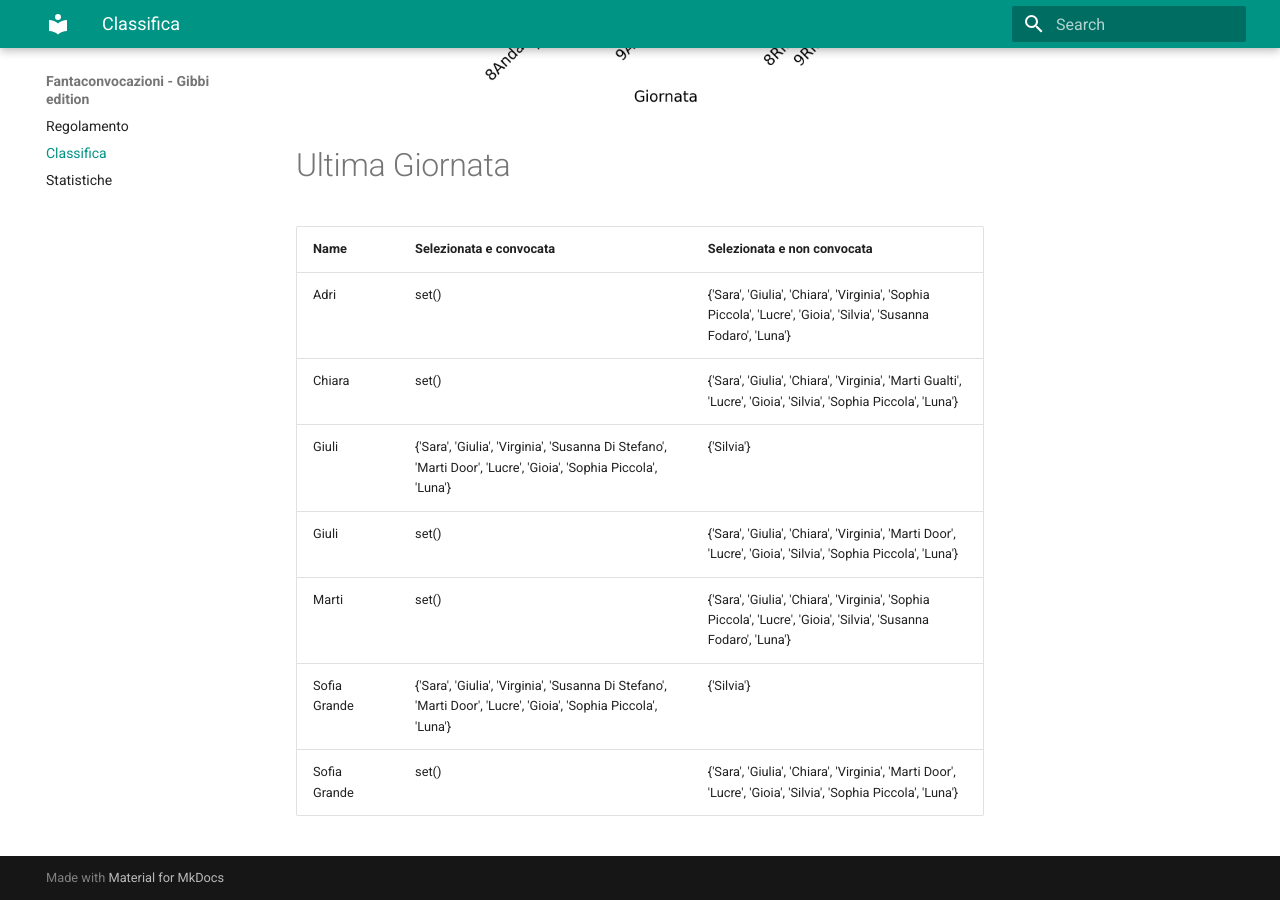
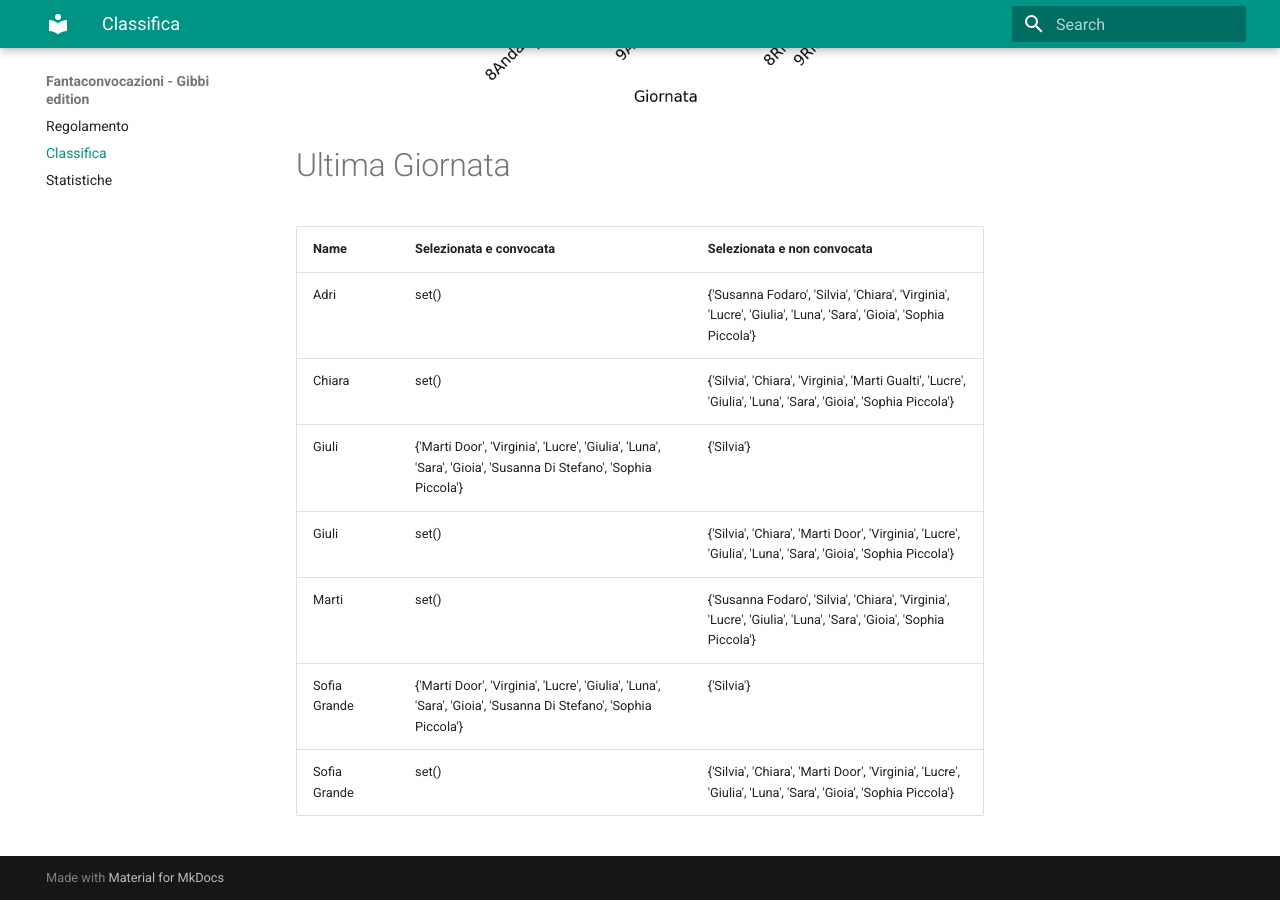
Before and after one commit to martinig94/fantagibbi, an MkDocs documentation site: the page built from docs/Classifica.md, in a window 1280 px wide and 900 px high, scrolled down 1003 px. Built offline with MkDocs 1.6.1 and Material for MkDocs 9.7.7, drawn with Linux system fonts in a browser that asks for light colours.

Commit message:
Auto-update from main.py

```diff
--- a/docs/Classifica.md
+++ b/docs/Classifica.md
@@ -18,11 +18,11 @@
 <!-- START_TABLE CORRECT -->
 | Name         | Selezionata e convocata                                                                                        | Selezionata e non convocata                                                                                      |
 |:-------------|:---------------------------------------------------------------------------------------------------------------|:-----------------------------------------------------------------------------------------------------------------|
-| Adri         | set()                                                                                                          | {'Sara', 'Giulia', 'Chiara', 'Virginia', 'Sophia Piccola', 'Lucre', 'Gioia', 'Silvia', 'Susanna Fodaro', 'Luna'} |
-| Chiara       | set()                                                                                                          | {'Sara', 'Giulia', 'Chiara', 'Virginia', 'Marti Gualti', 'Lucre', 'Gioia', 'Silvia', 'Sophia Piccola', 'Luna'}   |
-| Giuli        | {'Sara', 'Giulia', 'Virginia', 'Susanna Di Stefano', 'Marti Door', 'Lucre', 'Gioia', 'Sophia Piccola', 'Luna'} | {'Silvia'}                                                                                                       |
-| Giuli        | set()                                                                                                          | {'Sara', 'Giulia', 'Chiara', 'Virginia', 'Marti Door', 'Lucre', 'Gioia', 'Silvia', 'Sophia Piccola', 'Luna'}     |
-| Marti        | set()                                                                                                          | {'Sara', 'Giulia', 'Chiara', 'Virginia', 'Sophia Piccola', 'Lucre', 'Gioia', 'Silvia', 'Susanna Fodaro', 'Luna'} |
-| Sofia Grande | {'Sara', 'Giulia', 'Virginia', 'Susanna Di Stefano', 'Marti Door', 'Lucre', 'Gioia', 'Sophia Piccola', 'Luna'} | {'Silvia'}                                                                                                       |
-| Sofia Grande | set()                                                                                                          | {'Sara', 'Giulia', 'Chiara', 'Virginia', 'Marti Door', 'Lucre', 'Gioia', 'Silvia', 'Sophia Piccola', 'Luna'}     |
+| Adri         | set()                                                                                                          | {'Susanna Fodaro', 'Silvia', 'Chiara', 'Virginia', 'Lucre', 'Giulia', 'Luna', 'Sara', 'Gioia', 'Sophia Piccola'} |
+| Chiara       | set()                                                                                                          | {'Silvia', 'Chiara', 'Virginia', 'Marti Gualti', 'Lucre', 'Giulia', 'Luna', 'Sara', 'Gioia', 'Sophia Piccola'}   |
+| Giuli        | {'Marti Door', 'Virginia', 'Lucre', 'Giulia', 'Luna', 'Sara', 'Gioia', 'Susanna Di Stefano', 'Sophia Piccola'} | {'Silvia'}                                                                                                       |
+| Giuli        | set()                                                                                                          | {'Silvia', 'Chiara', 'Marti Door', 'Virginia', 'Lucre', 'Giulia', 'Luna', 'Sara', 'Gioia', 'Sophia Piccola'}     |
+| Marti        | set()                                                                                                          | {'Susanna Fodaro', 'Silvia', 'Chiara', 'Virginia', 'Lucre', 'Giulia', 'Luna', 'Sara', 'Gioia', 'Sophia Piccola'} |
+| Sofia Grande | {'Marti Door', 'Virginia', 'Lucre', 'Giulia', 'Luna', 'Sara', 'Gioia', 'Susanna Di Stefano', 'Sophia Piccola'} | {'Silvia'}                                                                                                       |
+| Sofia Grande | set()                                                                                                          | {'Silvia', 'Chiara', 'Marti Door', 'Virginia', 'Lucre', 'Giulia', 'Luna', 'Sara', 'Gioia', 'Sophia Piccola'}     |
 <!-- END_TABLE CORRECT -->
```
